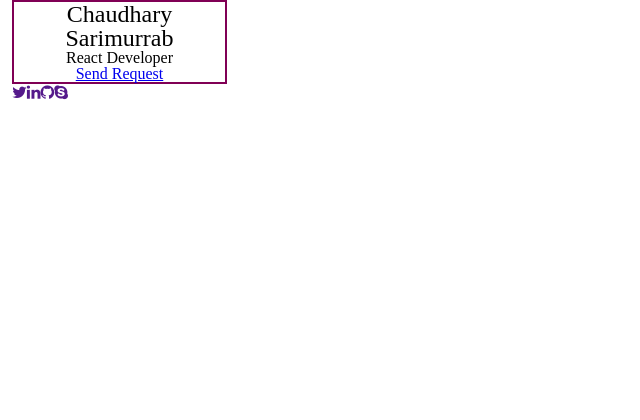
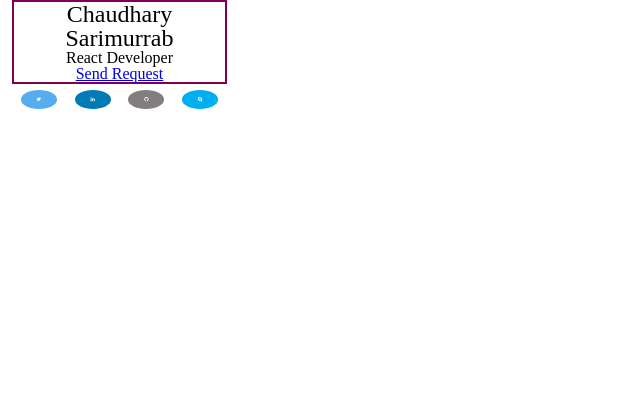
Before and after one commit to sarimurrab/MSW, a Flask app: page /profile in a window 1280 px wide. Shown: the part 343-763 px from the top of the page, without its empty margins (0-640 px from the left). Run offline with Flask 2, Linux system fonts and the light colour scheme; a user stored in the database is signed in; some libraries are stand-ins or nearby versions.

Commit message:
cards social icons aadded

```diff
--- a/APP/static/css/pro_card.css
+++ b/APP/static/css/pro_card.css
@@ -50,11 +50,45 @@
 
 #dark .normal{
 	display: flex;
+    justify-content: space-around;
 
 }
+#dark .normal li{
+	font-size: 1.35rem;
+}
 
+.fa {
+    padding: 7px;
+    font-size: 5px;
+    width: 22px;
+    text-align: center;
+    text-decoration: none;
+    border-radius: 50%;
+  }
+  .fa:hover {
+    opacity: 0.7;
+}
+  .fa-twitter {
+    background: #55ACEE;
+    color: white;
+  }
+  .fa-linkedin {
+    background: #007bb5;
+    color: white;
+  }
 
-
+.fa-skype {
+    background: #00aff0;
+    color: white;
+  }
+  .fa-envelope {
+    background: #dd4b39;
+    color: white;
+  }
+  .fa-github {
+    background: #817e7d;
+    color: white;
+  }
 
 .right-region {
 	display: flex;
```
